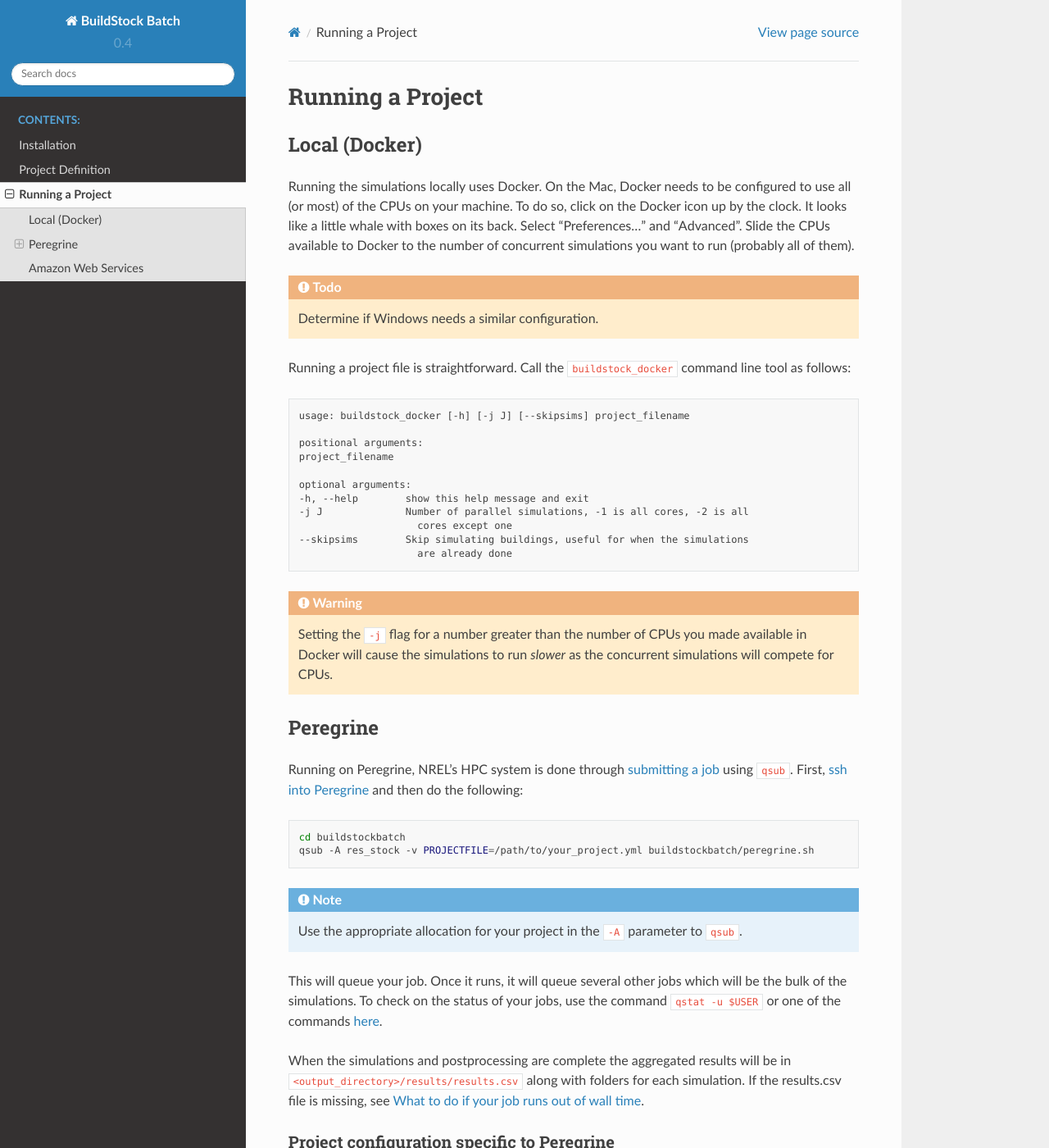
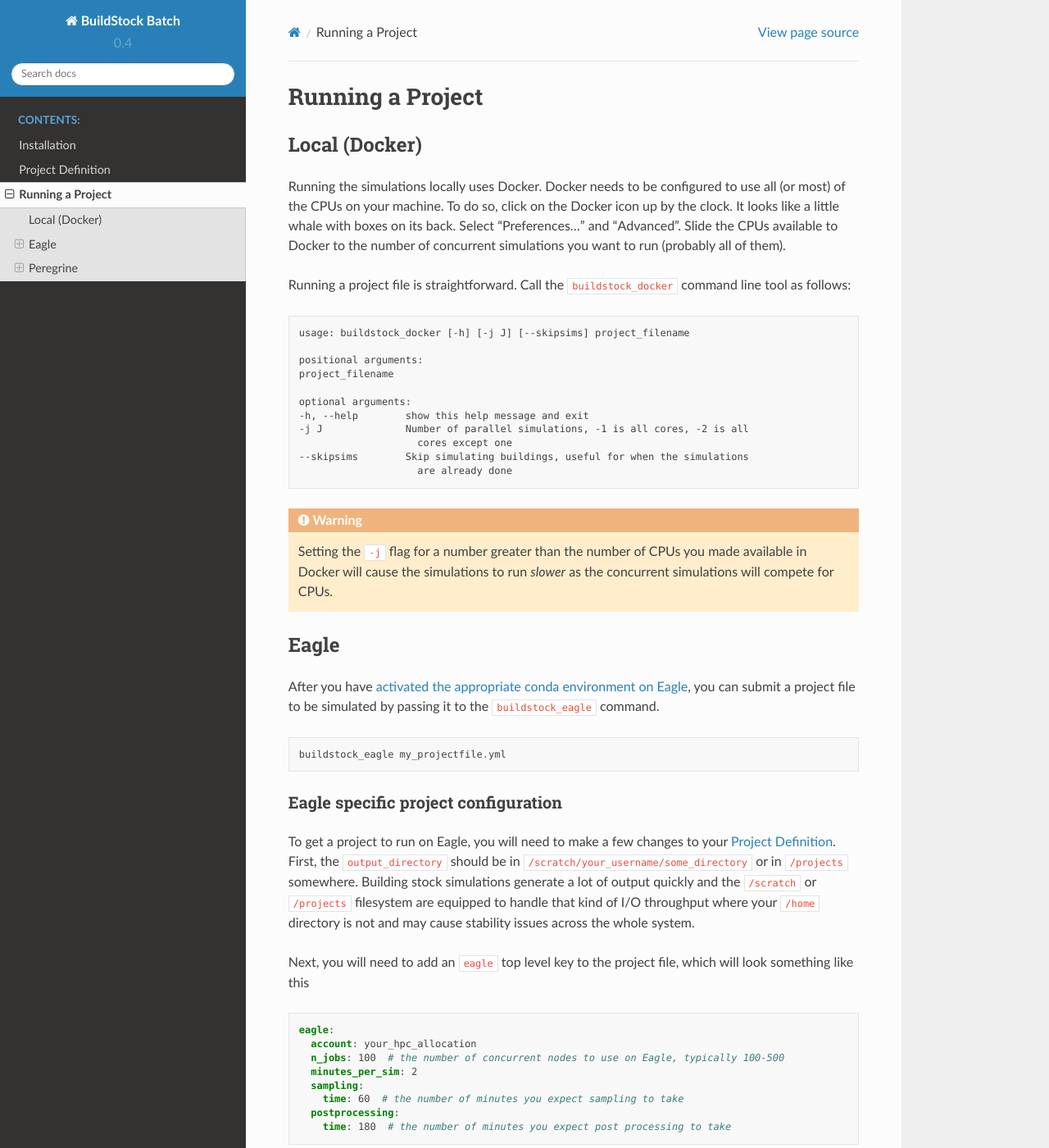
Before and after one commit to NREL/buildstockbatch, a Sphinx documentation site: the page built from docs/run_sims.rst, in a window 1280 px wide and 1400 px high. Shown: the whole window at 82% size. Built offline with Sphinx 7.4.7 and the Read the Docs theme 2.0.0, drawn with Linux system fonts in a browser that asks for light colours; some of the changed text lies outside the part shown.

Commit message:
updating docs for Eagle

```diff
--- a/docs/run_sims.rst
+++ b/docs/run_sims.rst
@@ -4,15 +4,11 @@ Running a Project
 Local (Docker)
 ~~~~~~~~~~~~~~
 
-Running the simulations locally uses Docker. On the Mac, Docker needs to be configured to use all
+Running the simulations locally uses Docker. Docker needs to be configured to use all
 (or most) of the CPUs on your machine. To do so, click on the Docker icon up by the clock. It
 looks like a little whale with boxes on its back. Select "Preferences..." and "Advanced".
 Slide the CPUs available to Docker to the number of concurrent simulations you want to run
 (probably all of them).
-
-.. todo::
-
-    Determine if Windows needs a similar configuration.
 
 Running a project file is straightforward. Call the ``buildstock_docker`` command line tool as follows:
 
@@ -35,8 +31,48 @@ Running a project file is straightforward. Call the ``buildstock_docker`` comman
     Setting the ``-j`` flag for a number greater than the number of CPUs you made available in Docker
     will cause the simulations to run *slower* as the concurrent simulations will compete for CPUs.
 
+Eagle
+~~~~~
+After you have :ref:`activated the appropriate conda environment on Eagle <eagle_install>`,
+you can submit a project file to be simulated by passing it to the ``buildstock_eagle`` command.
+
+::
+
+   buildstock_eagle my_projectfile.yml
+
+Eagle specific project configuration
+....................................
+
+To get a project to run on Eagle, you will need to make a few changes to your :doc:`project_defn`.
+First, the ``output_directory`` should be in ``/scratch/your_username/some_directory`` or in ``/projects`` somewhere.
+Building stock simulations generate a lot of output quickly and the ``/scratch`` or ``/projects`` filesystem are
+equipped to handle that kind of I/O throughput where your ``/home`` directory is not and may cause
+stability issues across the whole system.
+
+Next, you will need to add an ``eagle`` top level key to the project file, which will look something like this
+
+.. code-block:: yaml
+
+    eagle:
+      account: your_hpc_allocation
+      n_jobs: 100  # the number of concurrent nodes to use on Eagle, typically 100-500
+      minutes_per_sim: 2
+      sampling:
+        time: 60  # the number of minutes you expect sampling to take
+      postprocessing:
+        time: 180  # the number of minutes you expect post processing to take
+
+In general, be conservative on the time estimates. It can be helpful to run a small batch with
+pretty conservative estimates and then look at the output logs to see how long things really took
+before submitting a full batch simulation.
+
 Peregrine
 ~~~~~~~~~
+
+.. warning::
+
+    Use of BuildStock Batch on Peregrine is deprecated. It is no longer being maintained for that platform.
+    We recommend you use Eagle if you need to run on an HPC environment.
 
 Running on Peregrine, NREL's HPC system is done through
 `submitting a job <https://www.nrel.gov/hpc/peregrine-batch-jobs.html>`_
@@ -99,9 +135,3 @@ resubmit the job as follows:
 
     cd ~/buildstockbatch
     qsub -A res_stock -v PICKUP=1,PROJECTFILE=/path/to/your_project.yml buildstockbatch/peregrine.sh
-
-
-Amazon Web Services
-~~~~~~~~~~~~~~~~~~~
-
-Coming soon.
```
Also changed, not shown: docs/installation.rst (+28 -4 lines), docs/project_defn.rst (+8 -22 lines).
